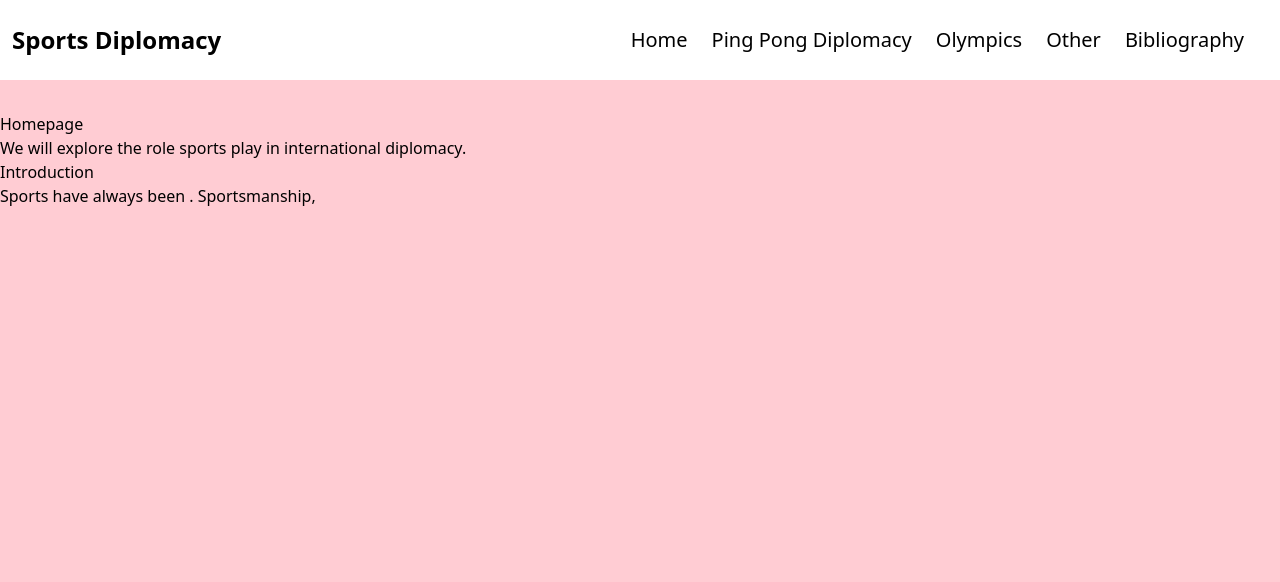
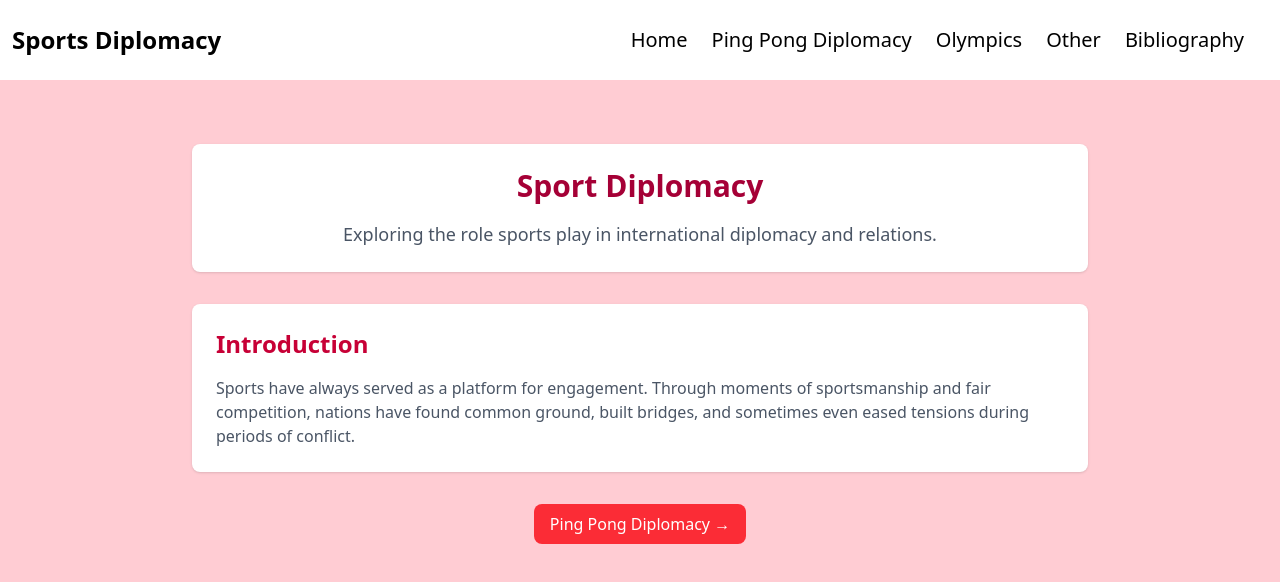
Before and after one commit to twelvenz/sports-diplomacy-proj, a Next.js app: page / in a window 1280 px wide. Shown: the top 582 px of the page. Built offline with nearby package versions, Linux system fonts and the light colour scheme.

Commit message:
Additional styling, also added content to pages in Home and Other

```diff
--- a/app/components/homepage.tsx
+++ b/app/components/homepage.tsx
@@ -1,18 +1,37 @@
+import Link from "next/link";
+
 export default function Homepage() {
     return (
-        <>
-            <div>
-                <h1>Homepage</h1>
-                <p>We will explore the role sports play in international diplomacy.</p>
+        <div className="w-full py-8 px-4">
+            <div className="max-w-4xl mx-auto">
+                <div className="mb-8 bg-white p-6 rounded-lg shadow-sm">
+                    <h1 className="text-3xl font-bold text-center text-rose-800 mb-4">Sport Diplomacy</h1>
+                    <p className="text-lg text-gray-600 text-center">
+                        Exploring the role sports play in international diplomacy and relations.
+                    </p>
+                </div>
+
+                <div className="bg-white p-6 rounded-lg shadow-sm">
+                    <h2 className="text-2xl font-semibold text-rose-700 mb-4">Introduction</h2>
+                    <div className="space-y-4 text-gray-600">
+                        <p>
+                            Sports have always served as a platform for engagement.
+                            Through moments of sportsmanship and fair competition, nations have found
+                            common ground, built bridges, and sometimes even eased tensions during
+                            periods of conflict.
+                        </p>
+                    </div>
+                </div>
+
+                <div className="mt-8 flex justify-center space-x-4">
+                    <Link
+                        href="/ppd"
+                        className="bg-red-500 hover:bg-red-700 text-white font-medium py-2 px-4 rounded-lg"
+                    >
+                        Ping Pong Diplomacy →
+                    </Link>
+                </div>
             </div>
-
-            <div>
-                <h2>Introduction</h2>
-                <p>
-                    Sports have always been .
-                    Sportsmanship,
-                </p>
-            </div>
-        </>
+        </div>
     );
 }
--- a/app/olympics/page.tsx
+++ b/app/olympics/page.tsx
@@ -1,14 +1,16 @@
+import Link from "next/link";
+
 export default function Olympics() {
     return (
         <div className="w-full py-8 px-4">
             <div className="max-w-4xl mx-auto">
                 {/* Main Title */}
-                <h1 className="text-3xl font-bold text-center text-blue-800 mb-8">
+                <h1 className="text-3xl font-bold text-center text-rose-800 mb-8">
                     Olympics
                 </h1>
 
                 <div className="mb-12 bg-white p-6 rounded-lg shadow-sm">
-                    <h2 className="text-2xl font-semibold text-blue-700 mb-4">2008 Beijing Summer</h2>
+                    <h2 className="text-2xl font-semibold text-rose-700 mb-4">2008 Beijing Summer</h2>
                     <div className="space-y-6">
                         <div>
                             <h3 className="text-xl font-medium text-gray-800 mb-2">China</h3>
@@ -26,7 +28,7 @@ export default function Olympics() {
                 </div>
 
                 <div className="mb-8 bg-white p-6 rounded-lg shadow-sm">
-                    <h2 className="text-2xl font-semibold text-blue-700 mb-4">NK/SK United Flag</h2>
+                    <h2 className="text-2xl font-semibold text-rose-700 mb-4">NK/SK United Flag</h2>
                     <div className="block">
                         <div className="my-5">
                             <h3 className="text-xl font-medium text-gray-800 mb-2">2000 Sydney Summer</h3>
@@ -56,7 +58,7 @@ export default function Olympics() {
                 </div>
 
                 <div className="bg-white p-6 rounded-lg shadow-sm">
-                    <h2 className="text-2xl font-semibold text-blue-700 mb-4">NK/SK Olympic Union Attempts</h2>
+                    <h2 className="text-2xl font-semibold text-rose-700 mb-4">NK/SK Olympic Union Attempts</h2>
                     <div className="block my-5">
                         <div className="my-5">
                             <h3 className="text-xl font-medium text-gray-800 mb-3">1964 Tokyo Summer</h3>
@@ -78,6 +80,20 @@ export default function Olympics() {
                         </div>
                     </div>
                 </div>
+                <div className="mt-8 flex justify-center space-x-4">
+                    <Link
+                        href="/ppd"
+                        className="bg-gray-200 hover:bg-gray-300 text-gray-800 font-medium py-2 px-4 rounded-lg"
+                    >
+                        ← Ping Pong Diplomacy
+                    </Link>
+                    <Link
+                        href="/other"
+                        className="bg-red-500 hover:bg-red-700 text-white font-medium py-2 px-4 rounded-lg"
+                    >
+                        Other Events →
+                    </Link>
+                </div>
             </div>
         </div>
     );
--- a/app/other/page.tsx
+++ b/app/other/page.tsx
@@ -1,6 +1,42 @@
-export default function Other(){
+import Link from "next/link";
+
+export default function Other() {
     return (
-        <>
-        </>
-    )
+        <div className="w-full py-8 px-4">
+            <div className="max-w-4xl mx-auto">
+                <div className="mb-8 bg-white p-6 rounded-lg shadow-sm">
+                    <h1 className="text-3xl font-bold text-center text-rose-800">Other Sport Diplomacy Events</h1>
+                </div>
+
+                <div className="mb-8 bg-white p-6 rounded-lg shadow-sm">
+                    <h2 className="text-2xl font-semibold text-rose-700 mb-4">Dennis Rodman in North Korea</h2>
+                    <div className="text-gray-600 space-y-4">
+                        <p> text</p>
+                    </div>
+                </div>
+
+                <div className="bg-white p-6 rounded-lg shadow-sm">
+                    <h2 className="text-2xl font-semibold text-rose-700 mb-4">The Asian Games</h2>
+                    <div className="text-gray-600 space-y-4">
+                        <p> text </p>
+                    </div>
+                </div>
+
+                <div className="mt-8 flex justify-center space-x-4">
+                    <Link
+                        href="/olympics"
+                        className="bg-gray-200 hover:bg-gray-300 text-gray-800 font-medium py-2 px-4 rounded-lg"
+                    >
+                        ← Olympics
+                    </Link>
+                    <Link
+                        href="/bib"
+                        className="bg-red-500 hover:bg-red-700 text-white font-medium py-2 px-4 rounded-lg"
+                    >
+                        Bibliography →
+                    </Link>
+                </div>
+            </div>
+        </div>
+    );
 }
```
